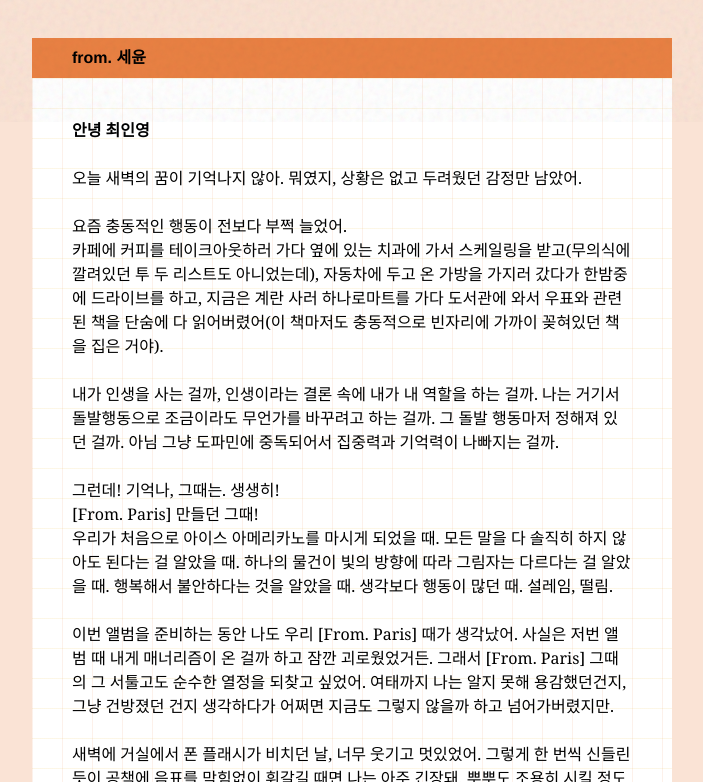
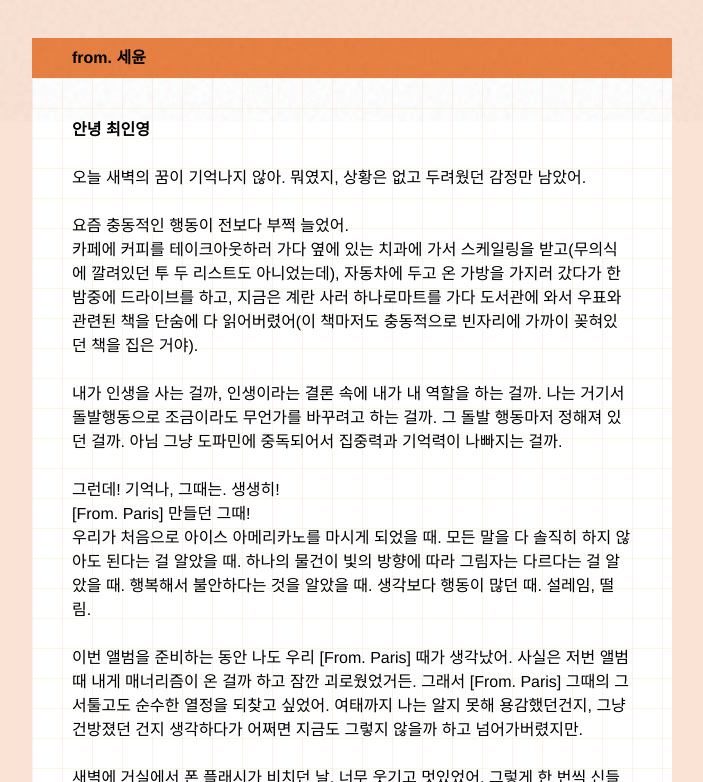
Before and after one commit to Yoon79/letters, a Next.js app: page / in a window 1280 px wide. Shown: the part 678-1460 px from the top of the page, without its empty margins (288-991 px from the left). Built offline with nearby package versions, Linux system fonts and the light colour scheme.

Commit message:
일단 같은 폰트

```diff
--- a/pages/components/main.tsx
+++ b/pages/components/main.tsx
@@ -180,7 +180,7 @@ export default function Main() {
                 //   color: "white", // 텍스트가 잘 보이도록 색상 변경
                 //   textShadow: "1px 1px 3px rgba(0,0,0,0.8)", // 텍스트 가독성을 위한 그림자 효과
               }}>
-              <p className=" font-sans">
+              <p className="">
                 <strong>윤이</strong>
                 <br />
                 <br />
@@ -229,7 +229,7 @@ export default function Main() {
                   `,
                 backgroundSize: "30px 30px", // 격자 크기 조절
               }}>
-              <p className=" font-serif">
+              <p className="">
                 <strong>안녕 최인영</strong>
                 <br />
                 <br />
```
